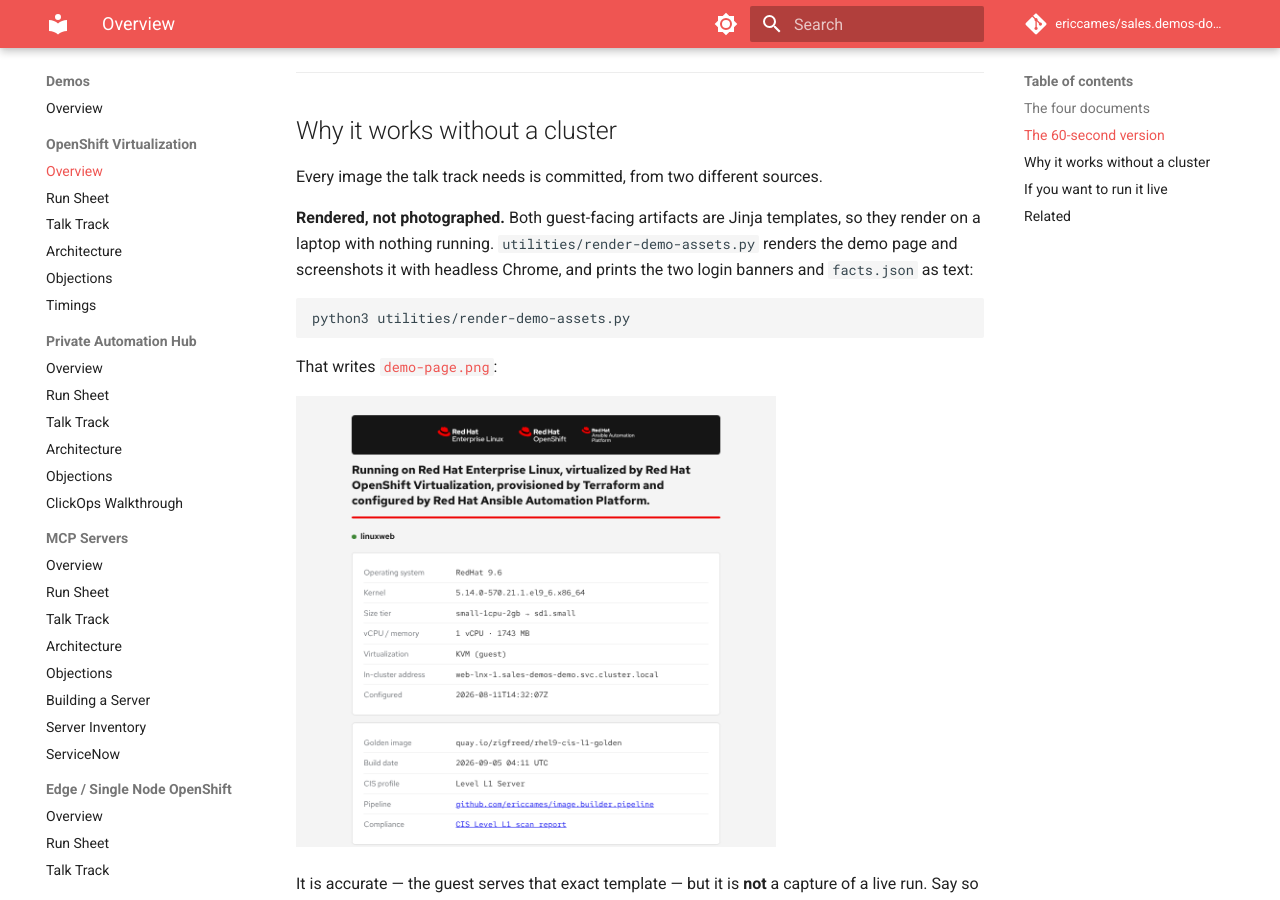
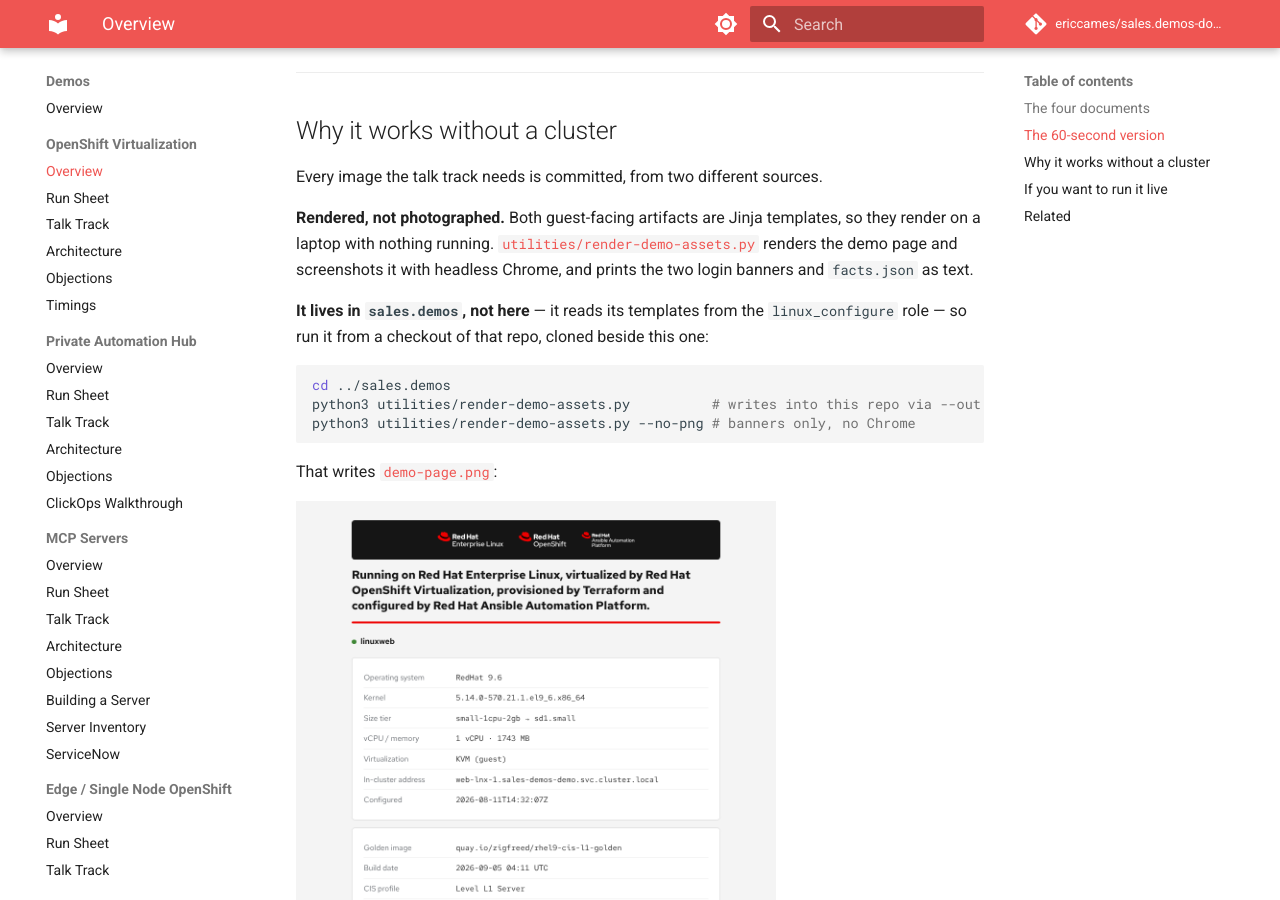
Before and after one commit to ericcames/sales.demos-docs, an MkDocs documentation site: the page built from docs/demos/openshift-virtualization/README.md, in a window 1280 px wide and 900 px high, scrolled down 1605 px. Built offline with MkDocs 1.6.1 and Material for MkDocs 9.7.7, drawn with Linux system fonts in a browser that asks for light colours; comment, search, counter and statistics services are not loaded.

Commit message:
docs: the edge run sheet launched a template the automation deletes (#1, #9) (#16)
edge-sno/run-sheet.md told a presenter to launch "Sales Demos - Build Demo VM",
in the Phase 3 steps and again in the verification checklist. That name carries
state: absent in controller_workflows.yml -- config.yml actively removes it. Now
Linux Day 1 - 0 Workflow, noting that workflows are shared config so config.yml
creates it on edge too.

#13 missed this. That PR resolved the drifted files by taking whichever copy was
newer per directory, and edge-sno/ was taken from this repo wholesale because it
is two to three times longer than the stub in sales.demos. Longer was the right
call and is not the same as current -- the OCP Virt pages got their retired
template names fixed in that PR only because those came across from sales.demos.

Swept the whole class rather than the two lines: all 15 state: absent objects
checked against every page. The only remaining hits are the two screenshot
caveats in openshift-virtualization/, which say the image shows the old title
and to retake it from Linux Day 1 - 0 Workflow. Those are correct.

Also closes the remaining half of #9. openshift-virtualization/README.md gave
"python3 utilities/render-demo-assets.py" as if runnable from this repo; it lives
in sales.demos and reads templates from the linux_configure role. Now says so,
links to it, and shows it run from a sibling checkout. The eight broken ../../../
links that issue was opened for were fixed in #13.

Closes #1
Closes #9


Claude-Session: https://claude.ai/code/session_01NtU3AU3ttaR4SYbk5MEWqq

Co-authored-by: Claude Opus 5 <noreply@anthropic.com>

````diff
--- a/docs/demos/openshift-virtualization/README.md
+++ b/docs/demos/openshift-virtualization/README.md
@@ -59,12 +59,19 @@ control, in public, that converges instead of merely running.
 Every image the talk track needs is committed, from two different sources.
 
 **Rendered, not photographed.** Both guest-facing artifacts are Jinja templates,
-so they render on a laptop with nothing running. `utilities/render-demo-assets.py`
+so they render on a laptop with nothing running.
+[`utilities/render-demo-assets.py`](https://github.com/ericcames/sales.demos/blob/main/utilities/render-demo-assets.py)
 renders the demo page and screenshots it with headless Chrome, and prints the two
-login banners and `facts.json` as text:
+login banners and `facts.json` as text.
+
+**It lives in `sales.demos`, not here** — it reads its templates from the
+`linux_configure` role — so run it from a checkout of that repo, cloned beside
+this one:
 
 ```bash
-python3 utilities/render-demo-assets.py
+cd ../sales.demos
+python3 utilities/render-demo-assets.py          # writes into this repo via --out
+python3 utilities/render-demo-assets.py --no-png # banners only, no Chrome
 ```
 
 That writes [`demo-page.png`](../../images/demo-page.png):
````
Also changed, not shown: CHANGELOG.md (+32 -0 lines), docs/demos/edge-sno/run-sheet.md (+2 -2 lines).
